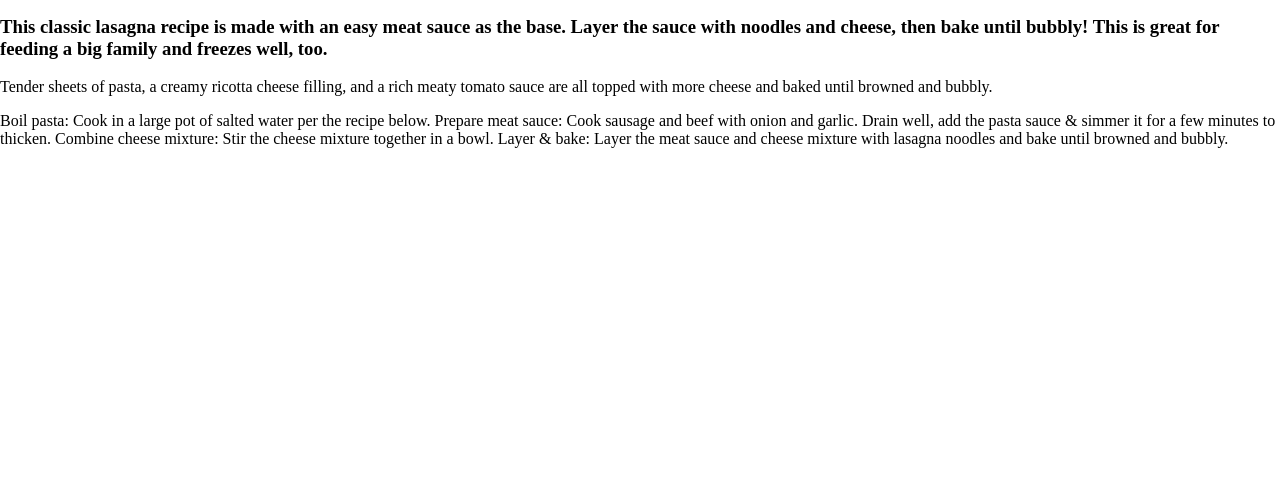
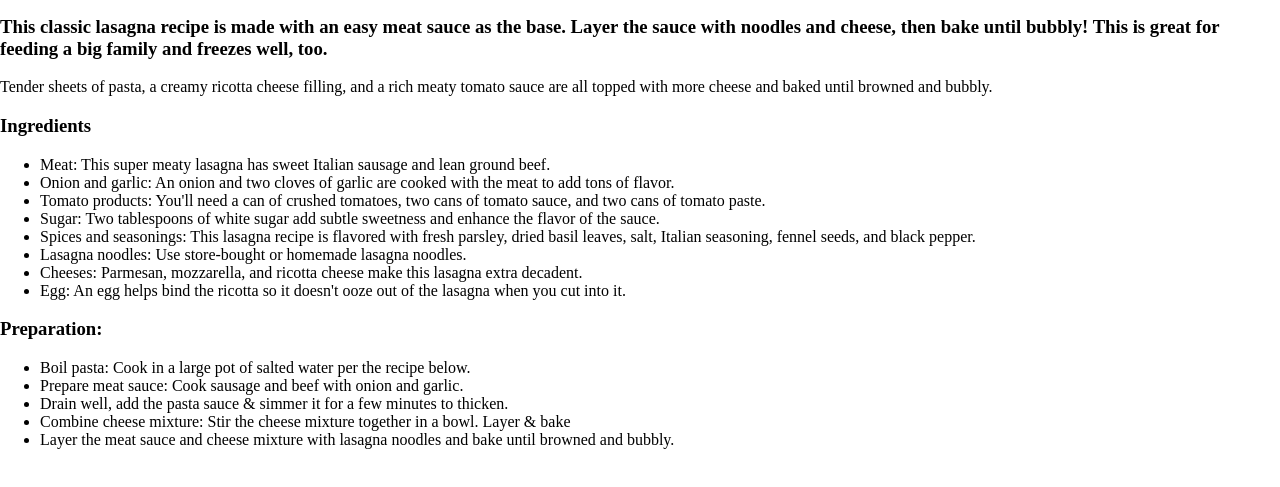
Before and after one commit to shecodessk/Etch-A-Sketch, a plain HTML site: page odin-recipes/recipes/lasagna.html in a window 1280 px wide. Shown: the part 101-588 px from the top of the page. Drawn offline with Linux system fonts and the light colour scheme; files that its build step writes are made by us from their sources.

Commit message:
Add 2 more recipes

```diff
--- a/odin-recipes/recipes/lasagna.html
+++ b/odin-recipes/recipes/lasagna.html
@@ -20,13 +20,58 @@
       tomato sauce are all topped with more cheese and baked until browned and
       bubbly.
     </p>
-    <p>
-      Boil pasta: Cook in a large pot of salted water per the recipe below.
-      Prepare meat sauce: Cook sausage and beef with onion and garlic. Drain
-      well, add the pasta sauce & simmer it for a few minutes to thicken.
-      Combine cheese mixture: Stir the cheese mixture together in a bowl. Layer
-      & bake: Layer the meat sauce and cheese mixture with lasagna noodles and
-      bake until browned and bubbly.
-    </p>
+    <h3>Ingredients</h3>
+
+    <ul>
+      <li>
+        Meat: This super meaty lasagna has sweet Italian sausage and lean ground
+        beef.
+      </li>
+      <li>
+        Onion and garlic: An onion and two cloves of garlic are cooked with the
+        meat to add tons of flavor.
+      </li>
+      <li>
+        Tomato products: You'll need a can of crushed tomatoes, two cans of
+        tomato sauce, and two cans of tomato paste.
+      </li>
+      <li>
+        Sugar: Two tablespoons of white sugar add subtle sweetness and enhance
+        the flavor of the sauce.
+      </li>
+      <li>
+        Spices and seasonings: This lasagna recipe is flavored with fresh
+        parsley, dried basil leaves, salt, Italian seasoning, fennel seeds, and
+        black pepper.
+      </li>
+      <li>Lasagna noodles: Use store-bought or homemade lasagna noodles.</li>
+      <li>
+        Cheeses: Parmesan, mozzarella, and ricotta cheese make this lasagna
+        extra decadent.
+      </li>
+      <li>
+        Egg: An egg helps bind the ricotta so it doesn't ooze out of the lasagna
+        when you cut into it.
+      </li>
+    </ul>
+    <h3>Preparation:</h3>
+    <ul>
+      <li>
+        Boil pasta: Cook in a large pot of salted water per the recipe below.
+      </li>
+      <li>Prepare meat sauce: Cook sausage and beef with onion and garlic.</li>
+      <li>
+        Drain well, add the pasta sauce & simmer it for a few minutes to
+        thicken.
+      </li>
+      <li>
+        Combine cheese mixture: Stir the cheese mixture together in a bowl.
+        Layer & bake
+      </li>
+      <li>
+        Layer the meat sauce and cheese mixture with lasagna noodles and bake
+        until browned and bubbly.
+      </li>
+    </ul>
   </body>
 </html>
```
Also changed, not shown: odin-recipes/index.html (+2 -0 lines).
